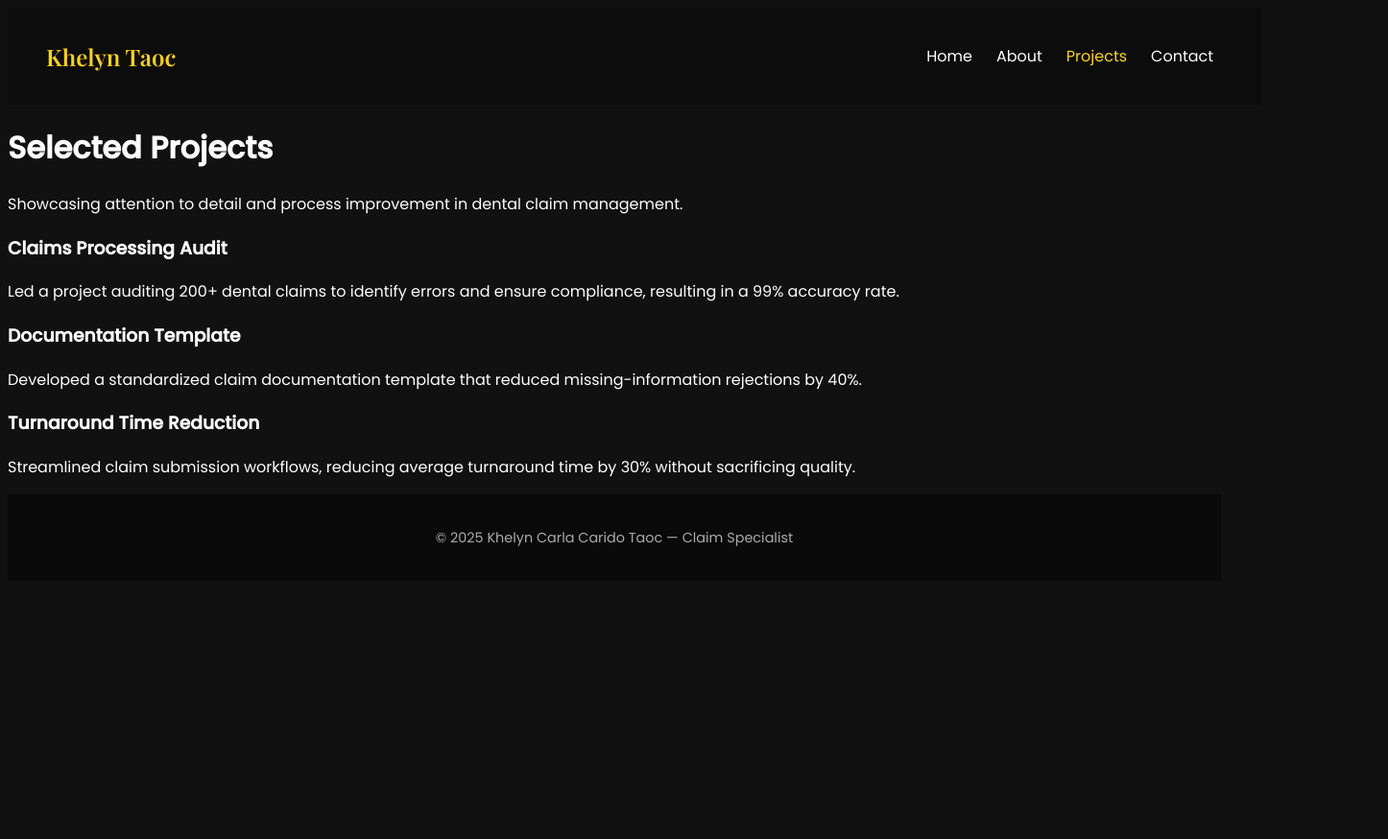
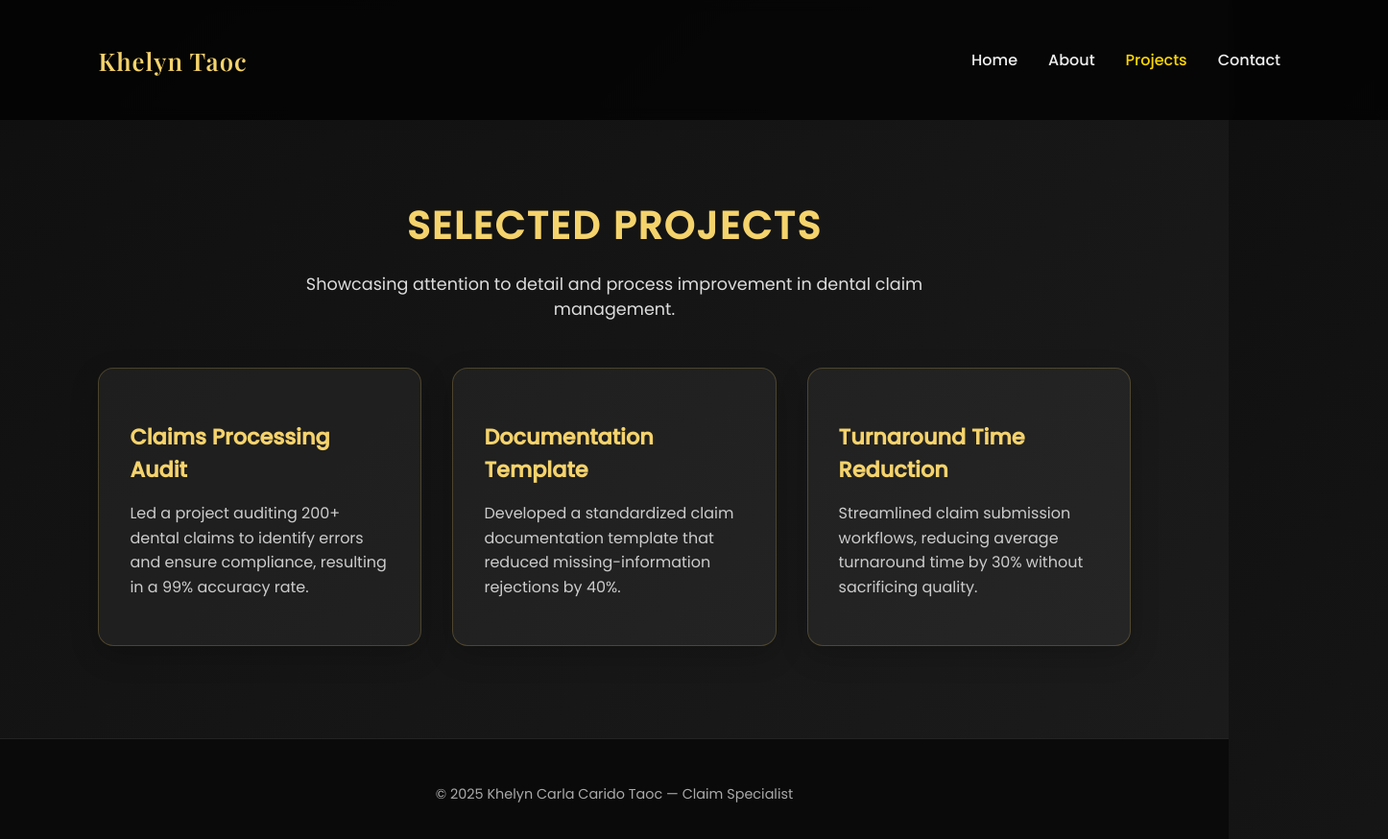
Before and after one commit to Dokie27/khelyncarla, a plain HTML site: page projects.html in a window 1280 px wide. Shown: the whole page at 96% size, 1446 px wide, since content can reach past the window. Before the commit the page ends 800 px from the top, so only its background shows below. Drawn offline with nearby package versions, Linux system fonts and the light colour scheme.

Commit message:
Update projects.html

```diff
--- a/projects.html
+++ b/projects.html
@@ -9,6 +9,123 @@
 
 
 </head>
+  <style>
+/* Elegant page background */
+body {
+  margin: 0;
+  font-family: "Poppins", sans-serif;
+  background: linear-gradient(135deg, #0f0f0f 0%, #1c1c1c 100%);
+  color: #f5f5f5;
+  overflow-x: hidden;
+}
+
+/* Navigation */
+.nav {
+  display: flex;
+  justify-content: space-between;
+  align-items: center;
+  padding: 1.5rem 8%;
+  background: rgba(0, 0, 0, 0.7);
+  position: sticky;
+  top: 0;
+  z-index: 100;
+  backdrop-filter: blur(6px);
+}
+.nav .brand {
+  font-size: 1.6rem;
+  font-weight: 700;
+  color: #f5d36c;
+  letter-spacing: 1px;
+}
+.nav-links {
+  list-style: none;
+  display: flex;
+  gap: 2rem;
+}
+.nav-links a {
+  text-decoration: none;
+  color: #eee;
+  font-weight: 500;
+  transition: color 0.3s ease;
+}
+.nav-links a:hover {
+  color: #f5d36c;
+}
+
+/* Section Header */
+.section-header {
+  text-align: center;
+  margin: 5rem auto 3rem;
+  max-width: 700px;
+  padding: 0 1rem;
+}
+.section-header h1 {
+  font-size: 2.5rem;
+  margin-bottom: 0.5rem;
+  color: #f5d36c;
+  text-transform: uppercase;
+  letter-spacing: 2px;
+}
+.section-header p {
+  font-size: 1.1rem;
+  color: #ddd;
+}
+
+/* Projects Grid */
+.projects-grid {
+  display: grid;
+  grid-template-columns: repeat(auto-fit, minmax(320px, 1fr));
+  gap: 2rem;
+  padding: 0 8%;
+  margin-bottom: 6rem;
+}
+
+/* Card Style */
+.project-card {
+  background: rgba(255, 255, 255, 0.05);
+  border: 1px solid rgba(255, 215, 100, 0.2);
+  padding: 2rem;
+  border-radius: 16px;
+  box-shadow: 0 10px 30px rgba(0,0,0,0.2);
+  transition: all 0.4s ease;
+  opacity: 0;
+  transform: translateY(40px);
+}
+.project-card.visible {
+  opacity: 1;
+  transform: translateY(0);
+}
+.project-card:hover {
+  background: rgba(255, 255, 255, 0.08);
+  border-color: #f5d36c;
+  transform: translateY(-8px);
+}
+.project-card h3 {
+  color: #f5d36c;
+  margin-bottom: 0.6rem;
+  font-size: 1.4rem;
+}
+.project-card p {
+  color: #ccc;
+  font-size: 1rem;
+  line-height: 1.6;
+}
+
+/* Footer */
+.site-footer {
+  text-align: center;
+  padding: 2rem;
+  border-top: 1px solid rgba(255,255,255,0.1);
+  font-size: 0.9rem;
+  color: #aaa;
+}
+
+/* Animation on scroll */
+@keyframes fadeUp {
+  from {opacity: 0; transform: translateY(40px);}
+  to {opacity: 1; transform: translateY(0);}
+}
+</style>
 <body>
 
 <nav class="nav">
```
